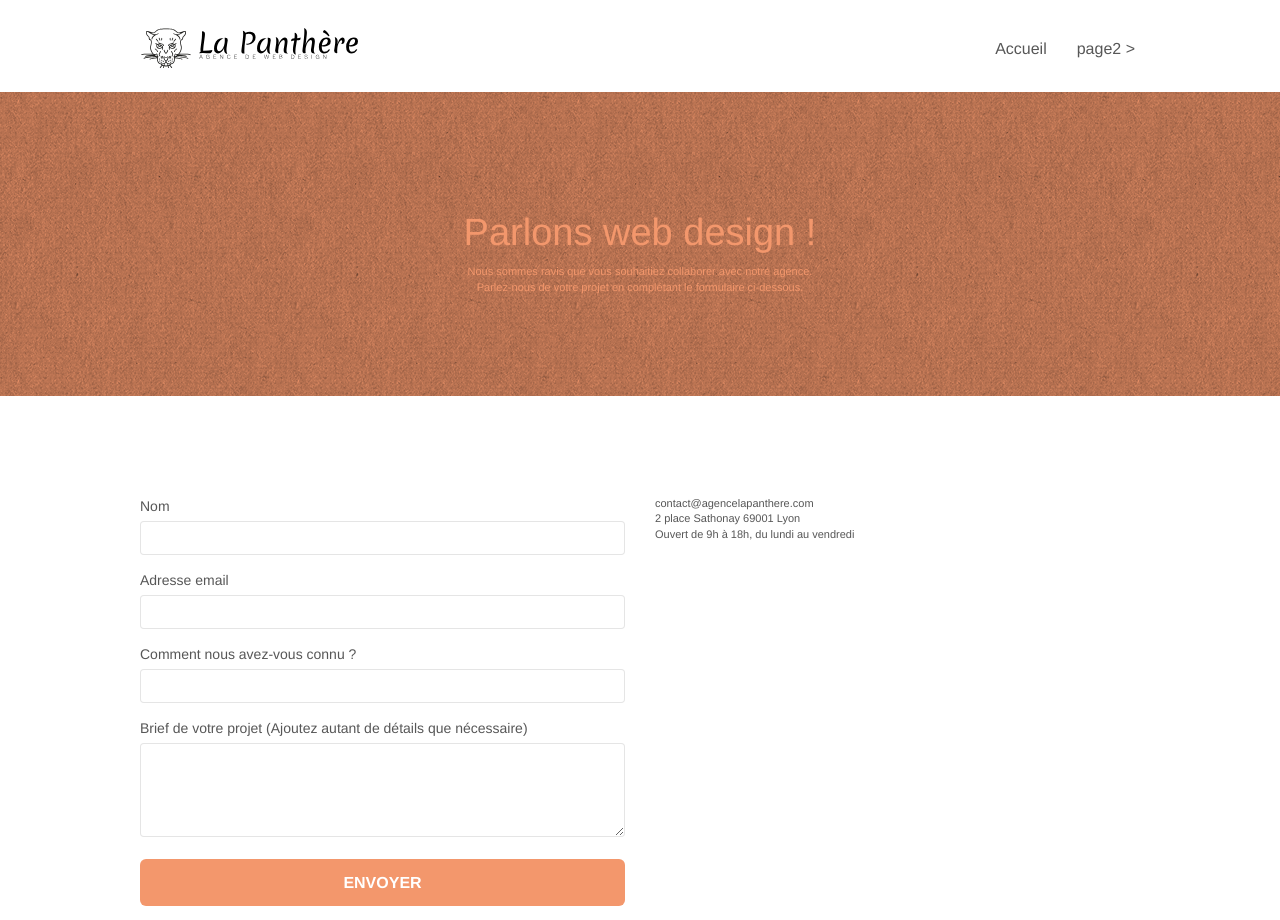
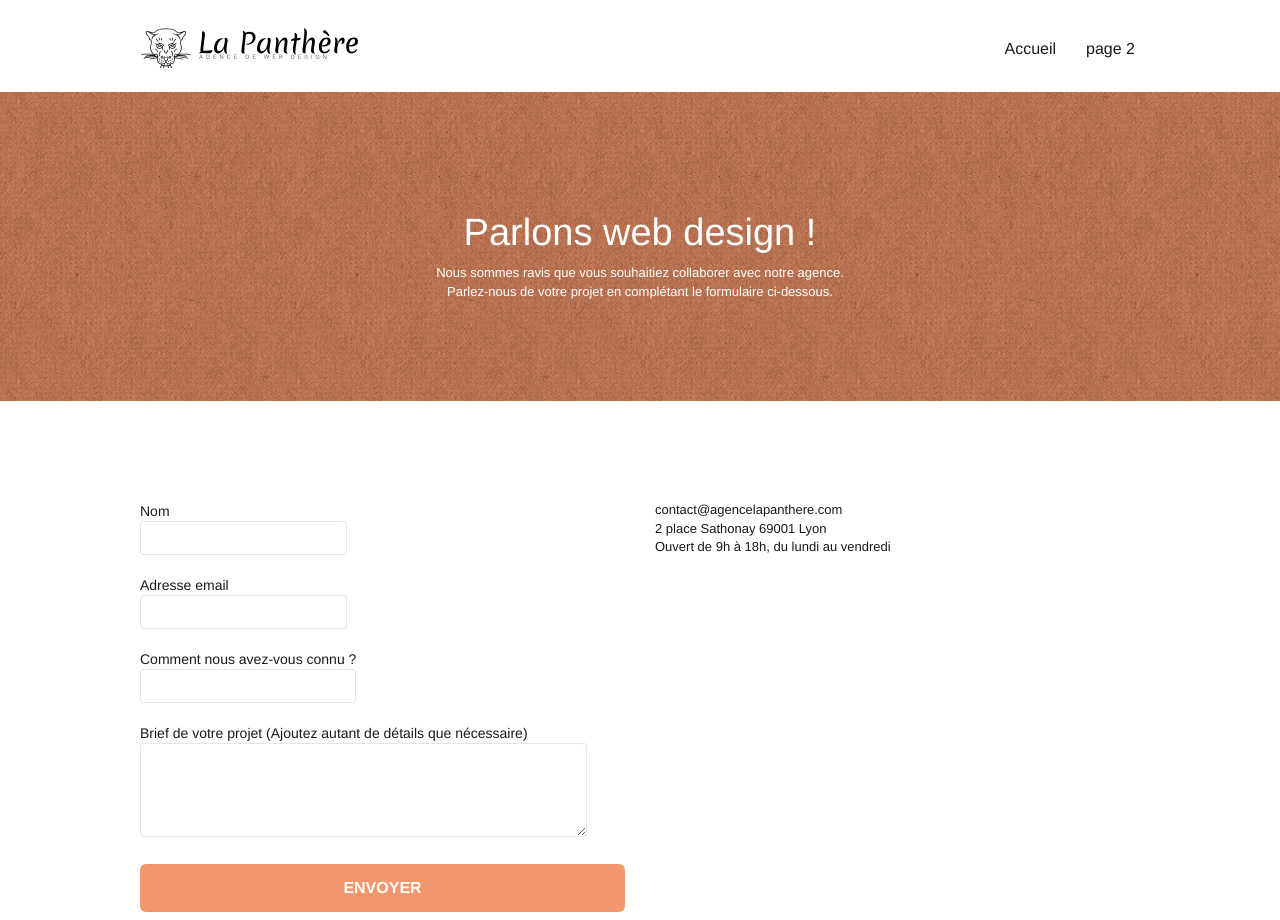
Before and after one commit to ulysseprod/Optimization_Web, a plain HTML site: page page2.html in a window 1280 px wide. Shown: the top 920 px of the page. Drawn offline with nearby package versions, Linux system fonts and the light colour scheme; files that its build step writes are made by us from their sources; a script that the page names is missing.

Commit message:
Updated panther page

```diff
--- a/page2.html
+++ b/page2.html
@@ -1,15 +1,16 @@
 <!doctype html>
-<html lang="Default">
+<html lang="FR">
 <head>
     <meta charset="utf-8">
     <meta name="keywords" content="">
-    <meta name="description" content="">
+    <meta name="description" content="Formulaire de contact du site La Panthère">
     <meta name="viewport" content="width=device-width, initial-scale=1.0, viewport-fit=cover">
     <link rel="shortcut icon" type="image/png" href="favicon.jpg">
 
-	<link rel="stylesheet" type="text/css" href="./css/bootstrap.min.css">
+	<link rel="stylesheet" type="text/css" href="./css/bootstrap.css">
 	<link rel="stylesheet" type="text/css" href="style.css">
-	<link rel="stylesheet" type="text/css" href="./css/font-awesome.min.css">
+
+	<!-- <link rel="stylesheet" type="text/css" href="./css/font-awesome.min.css">
 	<link rel="stylesheet" type="text/css" href="./css/et-line.min.css">
 
 
@@ -17,8 +18,9 @@
 	<script src="./js/bootstrap.min.js"></script>
 	<script src="./js/blocs.min.js"></script>
 	<script src="./js/jqBootstrapValidation.js"></script>
-	<script src="./js/formHandler.js"></script>
-    <title>page2</title>
+	<script src="./js/formHandler.js"></script>-->
+
+    <title>Formulaire de contact du site La Panthère</title>
 
 
 <!-- Analytics -->
@@ -45,10 +47,9 @@
 					<li>
 						<a href="index.html">Accueil</a>
 					</li>
+
 					<li>
-					</li>
-					<li>
-						<a href="page2.html">page2 &gt;</a>
+						<a href="page2.html">page 2</a>
 					</li>
 				</ul>
 			</div>
@@ -84,25 +85,29 @@
 					<div class="form-group">
 						<label>
 							Nom
+							<input id="name" class="form-control" required />
 						</label>
-						<input id="name" class="form-control" required />
+
 					</div>
 					<div class="form-group">
 						<label>
 							Adresse email
+							<input id="email" class="form-control" type="email" required />
 						</label>
-						<input id="email" class="form-control" type="email" required />
+
 					</div>
 					<div class="form-group">
 						<label>
 							Comment nous avez-vous connu ?
+							<input class="form-control" type="email" required id="input_504" />
 						</label>
-						<input class="form-control" type="email" required id="input_504" />
+
 					</div>
 					<div class="form-group">
 						<label>
 							Brief de votre projet (Ajoutez autant de détails que nécessaire)<br>
-						</label><textarea id="message" class="form-control" rows="4" cols="50" required></textarea>
+							<textarea id="message" class="form-control" rows="4" cols="50" required></textarea>
+						</label>
 					</div>
 					<button class="bloc-button btn btn-lg btn-block cta-hero btn-atomic-tangerine" type="submit">
 						Envoyer
--- a/style.css
+++ b/style.css
@@ -651,7 +651,7 @@ label,
 a {
     font-family: "helvetica";
     font-weight: 400;
-    color: #575757!important;
+    color: #1A1A1A!important;
 }
 
 .container {
@@ -677,7 +677,7 @@ a {
 }
 
 p {
-    font-size: 11px;
+    font-size: 13px;
 }
 
 .tight-width-whitespace {
@@ -736,7 +736,7 @@ h4 {
 }
 
 .white {
-    color: #FFFFFF!important;
+    color: #1A1A1A!important;
 }
 
 .portfolio-thumb {
@@ -775,7 +775,7 @@ h4 {
 }
 
 .tc-white {
-    color: #F3976C!important;
+    color: #FFFFFF!important;
 }
 
 .btn-atomic-tangerine {
```
Also changed, not shown: index.html (+11 -10 lines).
